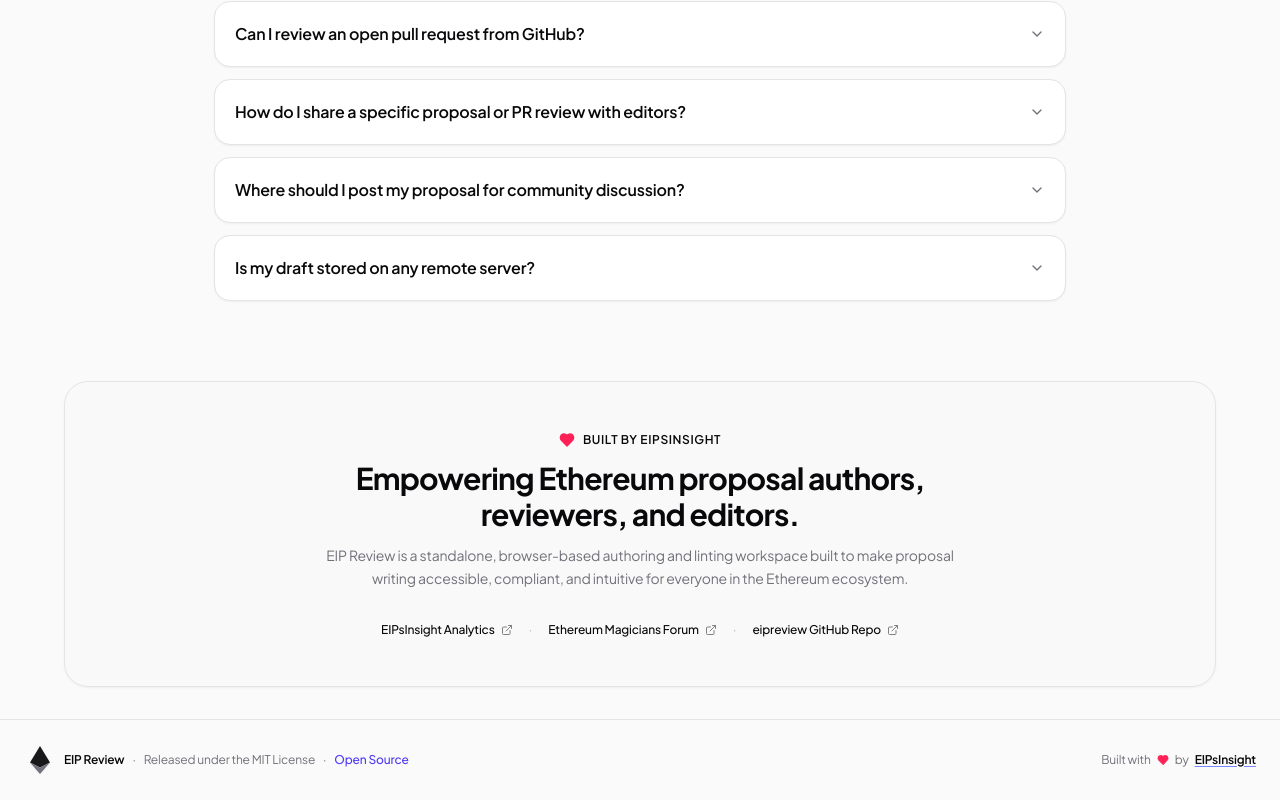
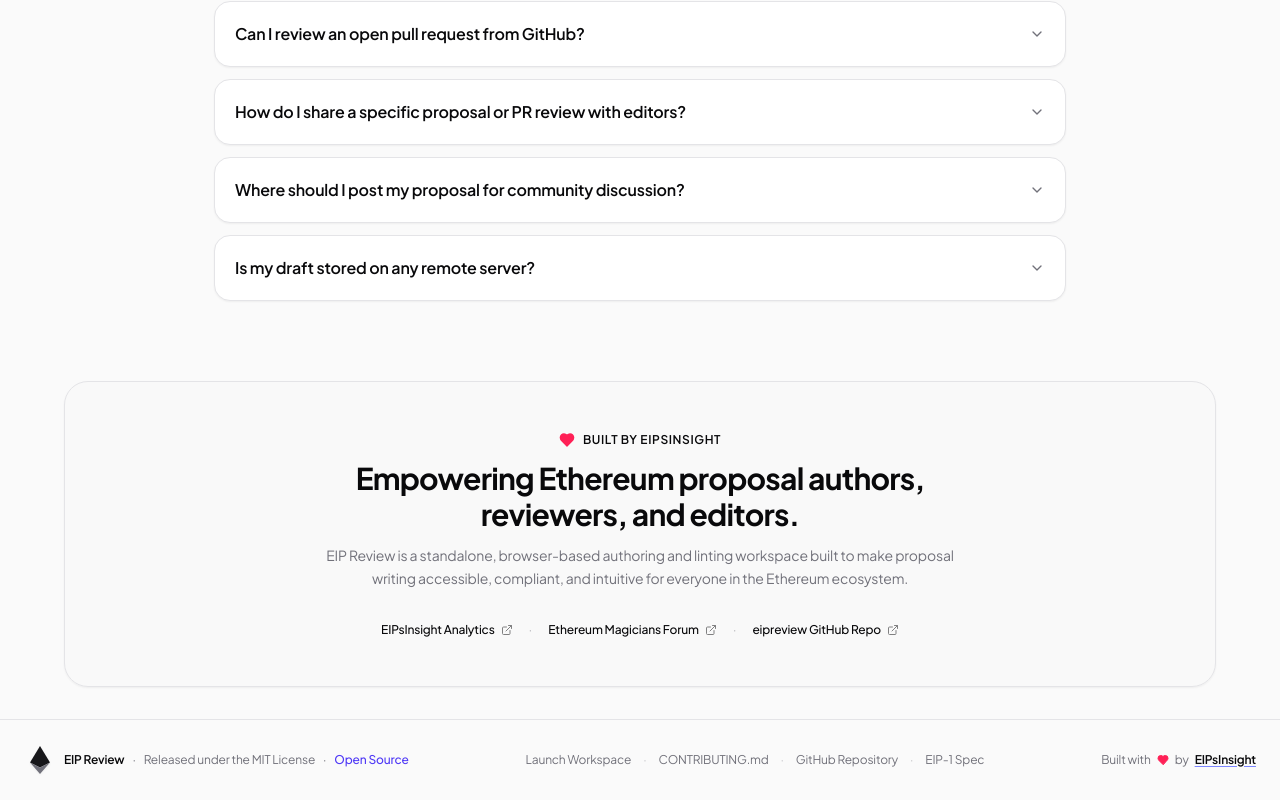
Before and after one commit to AvarchLLC/eipreview, a React (Vite) app: page / in a window 1280 px wide. Shown: the part 1584-2384 px from the top of the page. Built offline with nearby package versions, Linux system fonts and the light colour scheme.

Commit message:
feat: Add quick links row (Launch Workspace, CONTRIBUTING.md, GitHub Repository, EIP-1 Spec) to footers

```diff
--- a/src/App.tsx
+++ b/src/App.tsx
@@ -650,6 +650,42 @@ export default function App() {
               <span className="text-muted/40">·</span>
               <span className="text-indigo-600 dark:text-indigo-400 font-medium">Open Source</span>
             </div>
+
+            <div className="flex flex-wrap items-center gap-3 text-[11px]">
+              <button
+                onClick={(e) => navigateTo({ page: "editor", tab: "new" }, e)}
+                className="text-muted hover:text-fg transition-colors cursor-pointer"
+              >
+                Launch Workspace
+              </button>
+              <span className="text-muted/40">·</span>
+              <a
+                href="https://github.com/ethereum/EIPs/blob/master/CONTRIBUTING.md"
+                target="_blank"
+                rel="noreferrer"
+                className="hover:text-fg transition-colors"
+              >
+                CONTRIBUTING.md
+              </a>
+              <span className="text-muted/40">·</span>
+              <a
+                href="https://github.com/AvarchLLC/eipreview"
+                target="_blank"
+                rel="noreferrer"
+                className="hover:text-fg transition-colors"
+              >
+                GitHub Repository
+              </a>
+              <span className="text-muted/40">·</span>
+              <a
+                href="https://eips.ethereum.org/EIPS/eip-1"
+                target="_blank"
+                rel="noreferrer"
+                className="hover:text-fg transition-colors"
+              >
+                EIP-1 Spec
+              </a>
+            </div>
           </div>
         </div>
       </footer>
--- a/src/components/AboutPage.tsx
+++ b/src/components/AboutPage.tsx
@@ -429,6 +429,43 @@ export function AboutPage({ onNavigate, theme, onToggleTheme }: Props) {
             <span>·</span>
             <span className="text-indigo-600 dark:text-indigo-400 font-medium">Open Source</span>
           </div>
+
+          <div className="flex flex-wrap items-center gap-3 text-xs">
+            <button
+              onClick={(e) => onNavigate({ tab: "new" }, e)}
+              className="text-muted hover:text-fg transition-colors cursor-pointer"
+            >
+              Launch Workspace
+            </button>
+            <span className="text-muted/40">·</span>
+            <a
+              href="https://github.com/ethereum/EIPs/blob/master/CONTRIBUTING.md"
+              target="_blank"
+              rel="noreferrer"
+              className="text-muted hover:text-fg transition-colors"
+            >
+              CONTRIBUTING.md
+            </a>
+            <span className="text-muted/40">·</span>
+            <a
+              href="https://github.com/AvarchLLC/eipreview"
+              target="_blank"
+              rel="noreferrer"
+              className="text-muted hover:text-fg transition-colors"
+            >
+              GitHub Repository
+            </a>
+            <span className="text-muted/40">·</span>
+            <a
+              href="https://eips.ethereum.org/EIPS/eip-1"
+              target="_blank"
+              rel="noreferrer"
+              className="text-muted hover:text-fg transition-colors"
+            >
+              EIP-1 Spec
+            </a>
+          </div>
+
           <div>
             <a
               href="https://eipsinsight.com"
```
